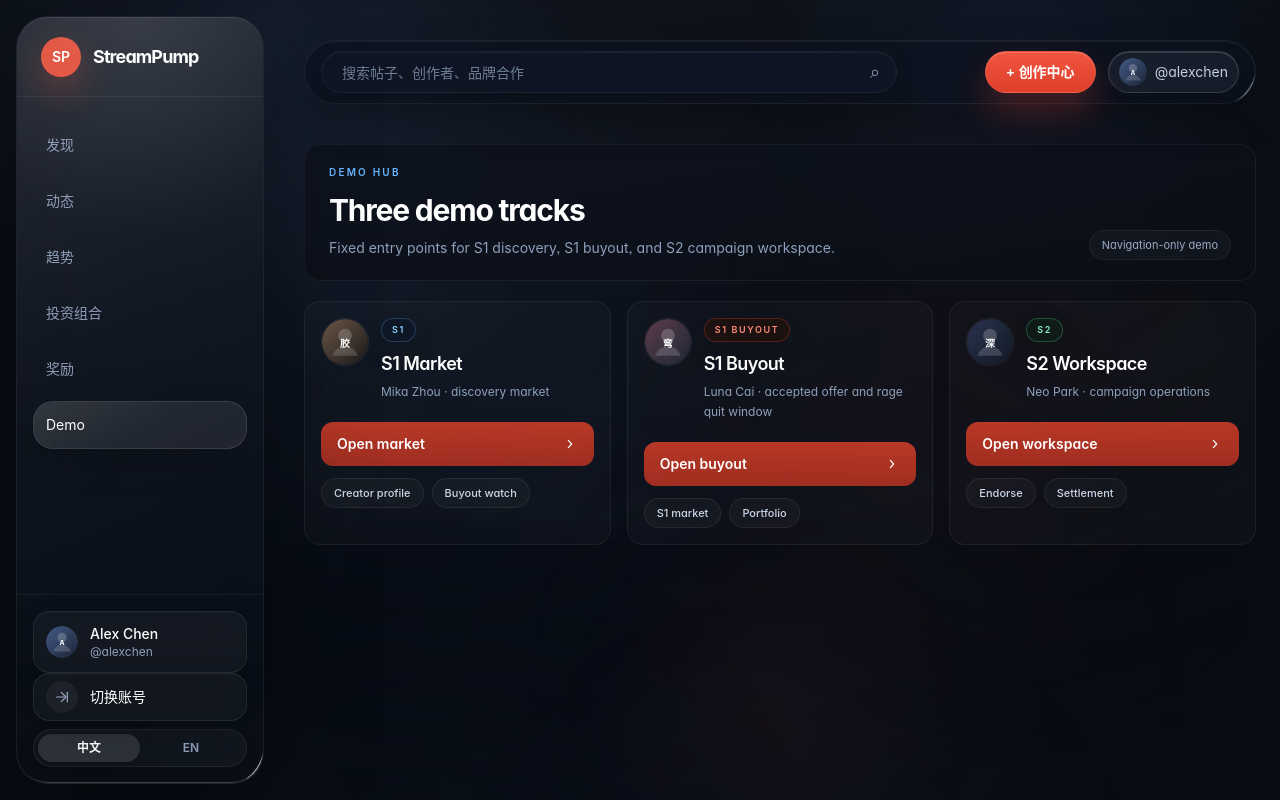
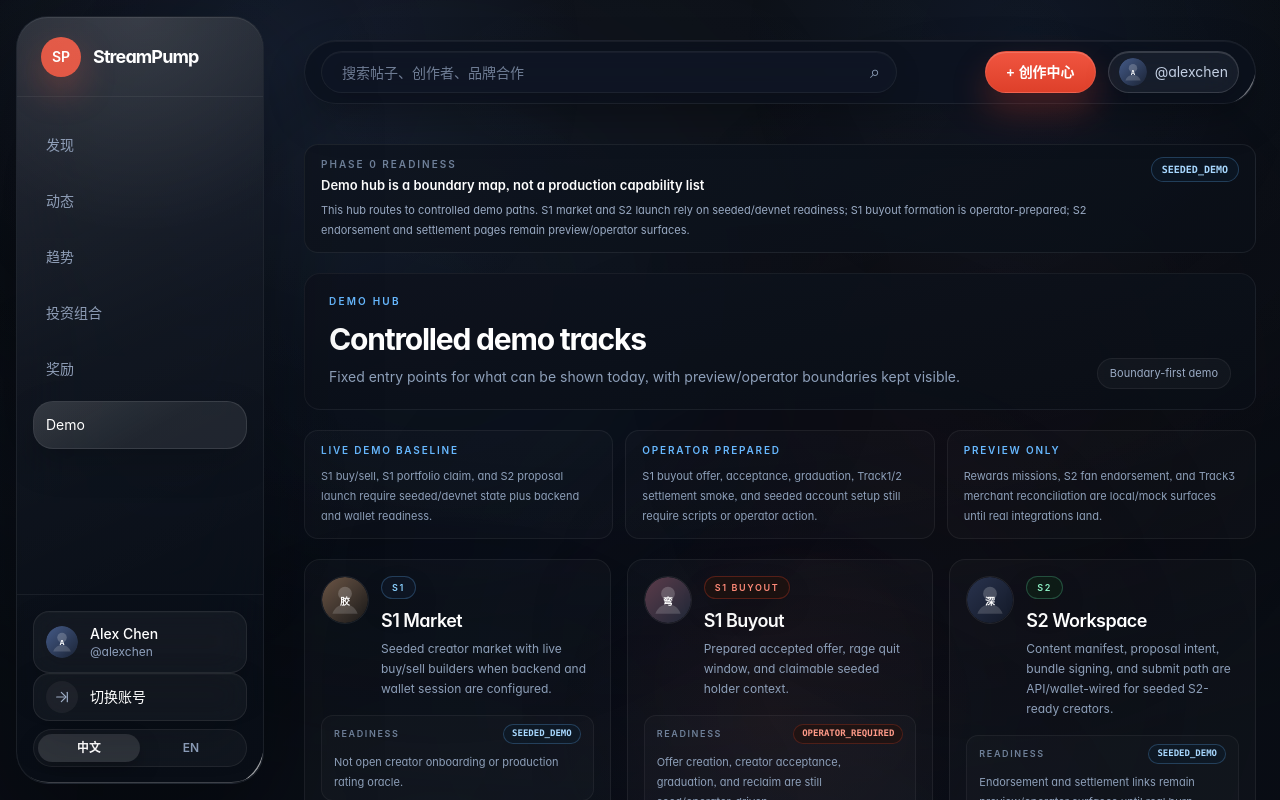
Before and after one commit to Carstin520/StreamPump, a Next.js app in the folder app/: page /demo in a window 1280 px wide. Shown: the top 800 px of the page. Built offline with nearby package versions, Linux system fonts and the light colour scheme.

Commit message:
chore: audit demo hub boundaries

```diff
--- a/app/src/pages/demo.tsx
+++ b/app/src/pages/demo.tsx
@@ -3,6 +3,8 @@ import Link from "next/link";
 
 import { PageShell } from "@/components/layout/PageShell";
 import { ChevronRightIcon } from "@/components/shared/AppIcons";
+import { ProductReadinessBanner } from "@/components/shared/ProductReadinessBanner";
+import type { ProductReadinessStatus } from "@/components/shared/ProductReadinessBanner";
 import { StagePill } from "@/components/shared/StagePill";
 import { useI18n } from "@/lib/i18n";
 import { findCreator } from "@/lib/public-data";
@@ -19,7 +21,9 @@ import {
 const demoCards = [
   {
     title: "S1 Market",
-    subtitle: "Mika Zhou · discovery market",
+    subtitle: "Seeded creator market with live buy/sell builders when backend and wallet session are configured.",
+    readiness: "SEEDED_DEMO" as ProductReadinessStatus,
+    boundary: "Not open creator onboarding or production rating oracle.",
     stage: "S1_DISCOVERY" as const,
     creatorId: "mika-zhou",
     primaryHref: DEMO_S1_MARKET_PATH,
@@ -31,7 +35,9 @@ const demoCards = [
   },
   {
     title: "S1 Buyout",
-    subtitle: "Luna Cai · accepted offer and rage quit window",
+    subtitle: "Prepared accepted offer, rage quit window, and claimable seeded holder context.",
+    readiness: "OPERATOR_REQUIRED" as ProductReadinessStatus,
+    boundary: "Offer creation, creator acceptance, graduation, and reclaim are still seed/operator-driven.",
     stage: "S1_BUYOUT" as const,
     creatorId: "luna-cai",
     primaryHref: DEMO_S1_BUYOUT_PATH,
@@ -43,7 +49,9 @@ const demoCards = [
   },
   {
     title: "S2 Workspace",
-    subtitle: "Neo Park · campaign operations",
+    subtitle: "Content manifest, proposal intent, bundle signing, and submit path are API/wallet-wired for seeded S2-ready creators.",
+    readiness: "SEEDED_DEMO" as ProductReadinessStatus,
+    boundary: "Endorsement and settlement links remain preview/operator surfaces until real burn, claim, and oracle flows are productized.",
     stage: "S2_ACTIVE" as const,
     creatorId: "neo-park",
     primaryHref: DEMO_S2_WORKSPACE_PATH,
@@ -65,6 +73,12 @@ export default function DemoHubPage() {
       </Head>
       <PageShell>
         <div className="mx-auto max-w-6xl space-y-5">
+          <ProductReadinessBanner
+            description="This hub routes to controlled demo paths. S1 market and S2 launch rely on seeded/devnet readiness; S1 buyout formation is operator-prepared; S2 endorsement and settlement pages remain preview/operator surfaces."
+            status="SEEDED_DEMO"
+            title="Demo hub is a boundary map, not a production capability list"
+          />
+
           <section className="rounded-[16px] border border-white/[0.06] bg-[linear-gradient(170deg,rgba(14,19,30,0.92)_0%,rgba(10,14,22,0.92)_100%)] px-5 py-5 md:px-6">
             <p className="text-[10px] font-semibold uppercase tracking-[0.22em] text-[#67b8ff]">
               Demo hub
@@ -72,16 +86,31 @@ export default function DemoHubPage() {
             <div className="mt-3 flex flex-wrap items-end justify-between gap-4">
               <div>
                 <h1 className="text-2xl font-bold tracking-[-0.04em] text-white md:text-3xl">
-                  Three demo tracks
+                  Controlled demo tracks
                 </h1>
                 <p className="mt-2 max-w-2xl text-sm leading-6 text-[#8ea0ba]">
-                  Fixed entry points for S1 discovery, S1 buyout, and S2 campaign workspace.
+                  Fixed entry points for what can be shown today, with preview/operator boundaries kept visible.
                 </p>
               </div>
               <div className="rounded-full border border-white/[0.06] bg-white/[0.03] px-3 py-1.5 text-[11px] text-[#9aabc4]">
-                Navigation-only demo
+                Boundary-first demo
               </div>
             </div>
+          </section>
+
+          <section className="grid gap-3 md:grid-cols-3">
+            <BoundaryItem
+              label="Live demo baseline"
+              text="S1 buy/sell, S1 portfolio claim, and S2 proposal launch require seeded/devnet state plus backend and wallet readiness."
+            />
+            <BoundaryItem
+              label="Operator prepared"
+              text="S1 buyout offer, acceptance, graduation, Track1/2 settlement smoke, and seeded account setup still require scripts or operator action."
+            />
+            <BoundaryItem
+              label="Preview only"
+              text="Rewards missions, S2 fan endorsement, and Track3 merchant reconciliation are local/mock surfaces until real integrations land."
+            />
           </section>
 
           <section className="grid gap-4 lg:grid-cols-3">
@@ -106,6 +135,15 @@ export default function DemoHubPage() {
                       <h2 className="mt-2 text-lg font-semibold tracking-[-0.03em] text-white">{card.title}</h2>
                       <p className="mt-1 text-xs leading-5 text-[#8ea0ba]">{card.subtitle}</p>
                     </div>
+                  </div>
+                  <div className="mt-4 rounded-xl border border-white/[0.05] bg-white/[0.02] px-3 py-2">
+                    <div className="flex items-center justify-between gap-2">
+                      <span className="text-[9px] font-semibold uppercase tracking-[0.18em] text-[#6f8099]">
+                        Readiness
+                      </span>
+                      <ReadinessPill status={card.readiness} />
+                    </div>
+                    <p className="mt-2 text-[11px] leading-5 text-[#8ea0ba]">{card.boundary}</p>
                   </div>
 
                   <Link
@@ -136,3 +174,25 @@ export default function DemoHubPage() {
     </>
   );
 }
+
+const BoundaryItem = ({ label, text }: { label: string; text: string }) => (
+  <div className="rounded-[14px] border border-white/[0.06] bg-white/[0.02] px-4 py-3">
+    <p className="text-[10px] font-semibold uppercase tracking-[0.18em] text-[#67b8ff]">{label}</p>
+    <p className="mt-2 text-[11px] leading-5 text-[#8ea0ba]">{text}</p>
+  </div>
+);
+
+const READINESS_TONES: Record<ProductReadinessStatus, string> = {
+  LIVE: "border-[#65ecaf]/25 bg-[#0e1f17]/60 text-[#8df0c4]",
+  SEEDED_DEMO: "border-[#67b8ff]/25 bg-[#0d1b2a]/60 text-[#a8d8ff]",
+  MOCK_PREVIEW: "border-[#f3b33e]/25 bg-[#1f1708]/60 text-[#f8d48a]",
+  BACKEND_READY_UI_GAP: "border-[#b890ff]/25 bg-[#161225]/60 text-[#cdb5ff]",
+  OPERATOR_REQUIRED: "border-[#de402a]/25 bg-[#24110d]/60 text-[#ff9a88]",
+  NOT_STARTED: "border-white/[0.12] bg-white/[0.04] text-[#cbd6e7]",
+};
+
+const ReadinessPill = ({ status }: { status: ProductReadinessStatus }) => (
+  <span className={`rounded-full border px-2 py-0.5 font-mono text-[9px] font-semibold ${READINESS_TONES[status]}`}>
+    {status}
+  </span>
+);
```
Also changed, not shown: 1 other file (tests, documents, lock files or other folders).
